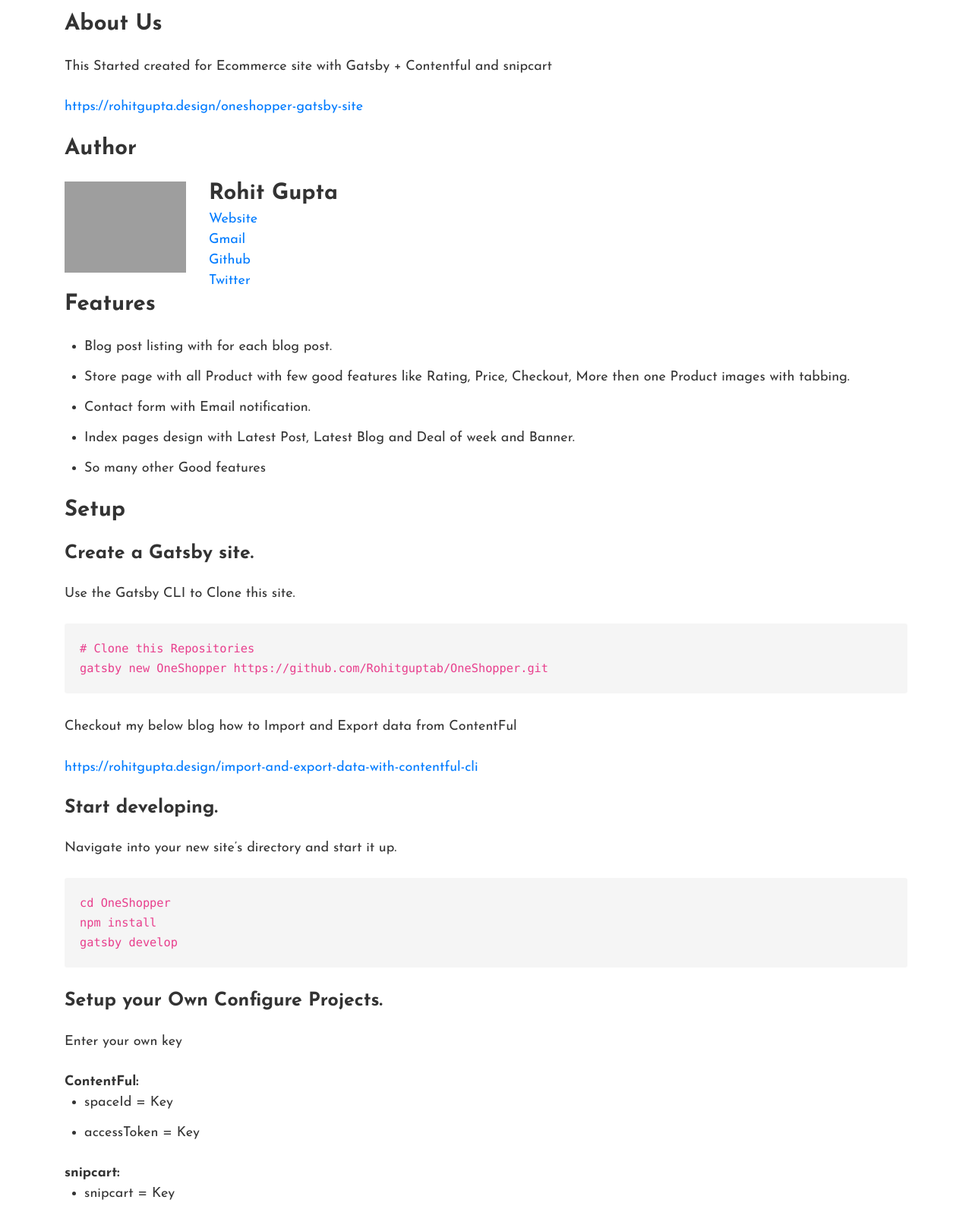
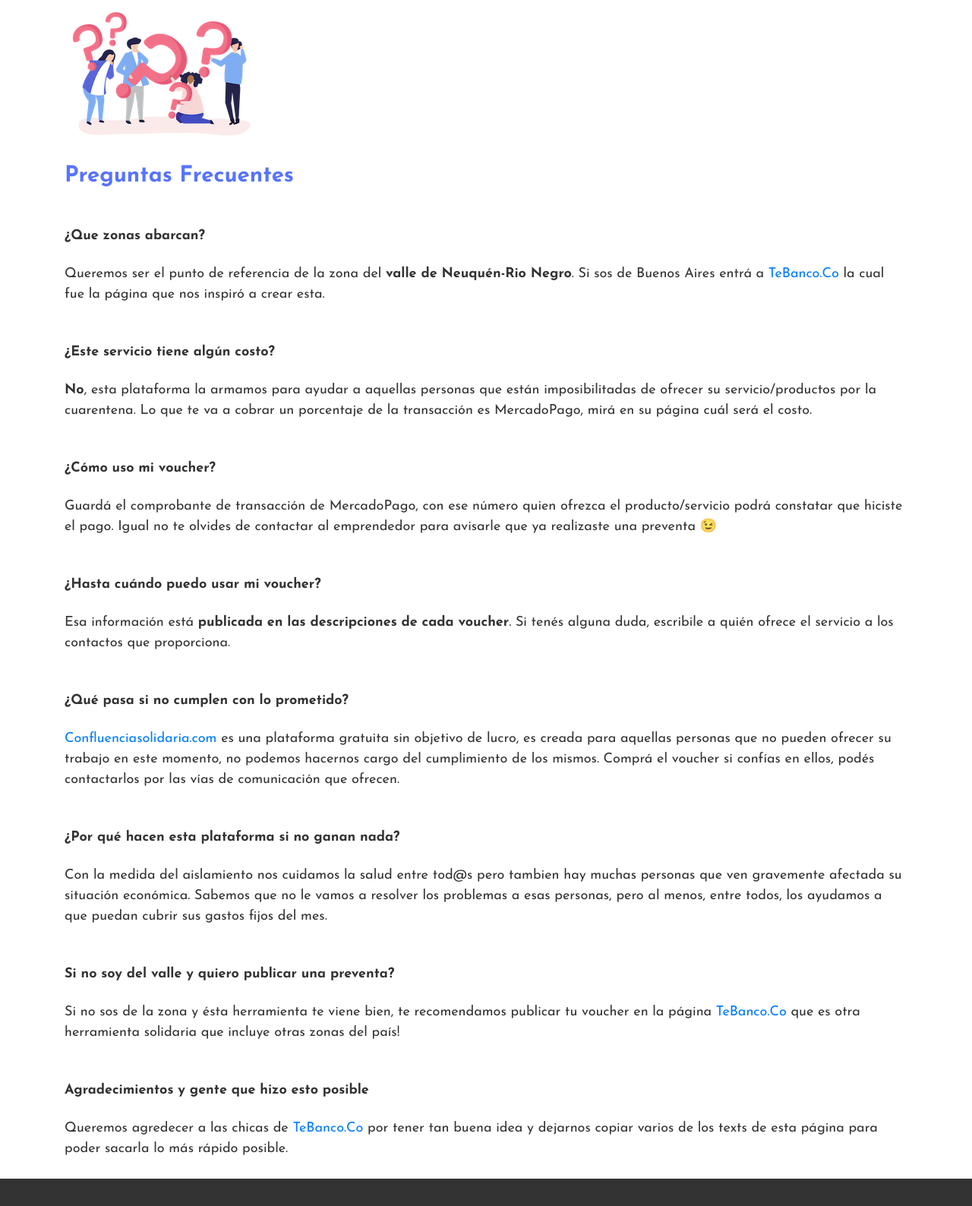
Before and after one commit to varrtto/confluencia-solidaria, a Gatsby site: page /about in a window 1280 px wide. Shown: the part 141-1729 px from the top of the page at 76% size. Built offline with nearby package versions, Linux system fonts and the light colour scheme; Gatsby itself is replaced by a stand-in of ours; grey boxes are pictures that could not be loaded.

Commit message:
About done

```diff
--- a/src/components/header.js
+++ b/src/components/header.js
@@ -31,7 +31,7 @@ const Header = ({ siteTitle }) => (
                 <Link className="nav-link" to="/store">Ofertas</Link>
               </li>
               <li className="nav-item">
-                <Link className="nav-link" to="/about">Sobre Nosotros</Link>
+                <Link className="nav-link" to="/about">Preguntas Frecuentes</Link>
               </li>
               <li className="nav-item">
                 <Link className="nav-link" to="/contact-us">Contacto</Link>
--- a/src/components/layout.css
+++ b/src/components/layout.css
@@ -244,7 +244,7 @@ h2 {
   padding-right: 0;
   padding-top: 0;
   margin-bottom: 1.45rem;
-  color: inherit;
+  color: #5773ff;
   font-weight: bold;
   text-rendering: optimizeLegibility;
   font-size: 1.62671rem;
--- a/src/css/style.css
+++ b/src/css/style.css
@@ -47,6 +47,9 @@ span.price{font-weight:bold;font-size:30px;}
 .Product-Screenshot{position:relative;margin-bottom:30px;}
 .dv-star-rating i{font-size:30px;}
 .buynowinner{margin-bottom:20px;}
+
+/* About */
+h2 {color:red}
 
 /* slider css */
 .slick-slider .slick-list div{display:inline-block;width:100%;text-align:left;}
--- a/src/pages/about.js
+++ b/src/pages/about.js
@@ -1,79 +1,64 @@
 import React from "react"
 import Layout from "../components/layout"
 import SEO from "../components/seo"
+import faq from "../images/faq.png"
+
 class About extends React.Component {
     render() {
-        return ( <
-            Layout >
-            <SEO title="About" keywords={[`gatsby`, `application`, `react`]} /> <
-            div className = "site-About" >
+        return (
+            <Layout>
+            <SEO title="About" keywords={[`gatsby`, `application`, `react`]} />
+
             <div className="container">
             <div className="row">
                 <div className="col-sm-12">
-                    <h2>About Us</h2>
-                    <p>This Started created for Ecommerce site with Gatsby + Contentful and snipcart</p>
-                    <p><a href="https://rohitgupta.design/oneshopper-gatsby-site" target="_blank">https://rohitgupta.design/oneshopper-gatsby-site</a></p>
-                    <h2>Author</h2>
-                    <div class="row">
-                        <div class="col-sm-2">
-                            <img src="https://images.ctfassets.net/hwhhx381e090/5IlJCTvfaBL5TZ1U56ykpb/098bdd3b3f918aa29708f28fec7fdde9/rohitgupta.jpg?w=200&h=200&q=50&fit=fill" />
-                        </div>
-                        <div class="col-sm-8">
-                            <h2 class="mb-1">Rohit Gupta</h2>
-                            <p class="mb-0">
-                                <a href="https://rohitgupta.design/" target="_blank">Website</a>
-                            </p>
-                            <p class="mb-0">
-                                <a href="mailto:rohitguptab33@gmail.com">Gmail</a>
-                            </p>
-                            <p class="mb-0">
-                                <a href="https://github.com/rohitguptab" target="_blank">Github</a>
-                            </p>
-                            <p class="mb-0">
-                                <a href="https://twitter.com/_rohitguptab" target="_blank">Twitter</a>
-                            </p>
-                        </div>
-                    </div>
-                    <h2>Features</h2>
-                    <ul>
-                        <li>Blog post listing with for each blog post.</li>
-                        <li>Store page with all Product with few good features like Rating, Price, Checkout, More then one Product images with tabbing.</li>
-                        <li>Contact form with Email notification.</li>
-                        <li>Index pages design with Latest Post, Latest Blog and Deal of week and Banner.</li>
-                        <li>So many other Good features</li>
-                    </ul>
-                    <h2>Setup</h2>
-                    <h3>Create a Gatsby site.</h3>
-                    <p>Use the Gatsby CLI to Clone this site.</p>
-                    <code>
-                        # Clone this Repositories<br></br>
-                        gatsby new OneShopper https://github.com/Rohitguptab/OneShopper.git
-                    </code>
-                    <p>Checkout my below blog how to Import and Export data from ContentFul</p>
-                    <p><a href="https://rohitgupta.design/import-and-export-data-with-contentful-cli" target="_blank">https://rohitgupta.design/import-and-export-data-with-contentful-cli</a></p>
-                    <h3>Start developing.</h3>
-                    <p>Navigate into your new site’s directory and start it up.</p>
-                    <code>
-                        cd OneShopper<br></br>
-                        npm install<br></br>
-                        gatsby develop
-                    </code>
-                    <h3>Setup your Own Configure Projects.</h3>
-                    <p>Enter your own key</p>
-                    <strong>ContentFul:</strong>
-                    <ul>
-                        <li>spaceId = Key</li>
-                        <li>accessToken = Key</li>
-                    </ul>
-                    <strong>snipcart:</strong>
-                    <ul>
-                        <li>snipcart = Key</li>
-                    </ul>
+                    <br/>
+                    <img src={faq}/>
+                    <h2>Preguntas Frecuentes</h2>
+
+                    <br/>
+                    <h4>¿Que zonas abarcan?</h4>
+                    <p>Queremos ser el punto de referencia de la zona del <b>valle de Neuquén-Rio Negro</b>. Si sos de Buenos Aires entrá a <a href="http://teban.co/">TeBanco.Co</a>
+                    &nbsp;la cual fue la página que nos inspiró a crear esta.</p>
+                    <br/>
+                    <h4>¿Este servicio tiene algún costo?</h4>
+                    <p><b>No</b>, esta plataforma la armamos para ayudar a aquellas personas que están imposibilitadas de ofrecer su servicio/productos por la cuarentena.
+                        Lo que te va a cobrar un porcentaje de la transacción es MercadoPago, mirá en su página cuál será el costo.</p>
+                    <br/>
+                    <h4>¿Cómo uso mi voucher?</h4>
+                    <p>Guardá el comprobante de transacción de MercadoPago, con ese número quien ofrezca el producto/servicio podrá constatar que hiciste el pago.
+                        Igual no te olvides de contactar al emprendedor para avisarle que ya realizaste una preventa 😉</p>
+                    <br/>
+                    <h4>¿Hasta cuándo puedo usar mi voucher?</h4>
+                    <p>Esa información está <b>publicada en las descripciones de cada voucher</b>.
+                        Si tenés alguna duda, escribile a quién ofrece el servicio a los contactos que proporciona.</p>
+                    <br/>
+                    <h4>¿Qué pasa si no cumplen con lo prometido?</h4>
+                    <p><a href="/">Confluenciasolidaria.com</a> es una plataforma gratuita sin objetivo de lucro, es creada para aquellas personas que no pueden ofrecer su trabajo en este momento, no podemos hacernos cargo del cumplimiento de los mismos.
+                        Comprá el voucher si confías en ellos, podés contactarlos por las vías de comunicación que ofrecen.</p>
+
+                    <br/>
+                    <h4>¿Por qué hacen esta plataforma si no ganan nada?</h4>
+                    <p>Con la medida del aislamiento nos cuidamos la salud entre tod@s pero tambien hay muchas personas que ven gravemente
+                        afectada su situación económica. Sabemos que no le vamos a resolver los problemas a esas personas, pero al menos, entre todos,
+                        los ayudamos a que puedan cubrir sus gastos fijos del mes.</p>
+
+                    <br/>
+                    <h4>Si no soy del valle y quiero publicar una preventa?</h4>
+                    <p>Si no sos de la zona y ésta herramienta te viene bien, te recomendamos publicar tu voucher en la página <a href="http://teban.co/">TeBanco.Co</a> que es otra herramienta solidaria  que incluye otras zonas del país!</p>
+
+                    <br/>
+                    <h4>Agradecimientos y gente que hizo esto posible</h4>
+                    <p>Queremos agredecer a las chicas de <a href="http://teban.co/">TeBanco.Co</a> por tener tan buena idea y dejarnos copiar varios de los texts
+                    de esta página para poder sacarla lo más rápido posible.</p>
+
+
+
+
                 </div>
             </div>
-        </div> <
-            /div> <
-            / Layout>
+        </div>
+        </ Layout>
         )
     }
 }
```
Also changed, not shown: src/images/faq.png (added).
